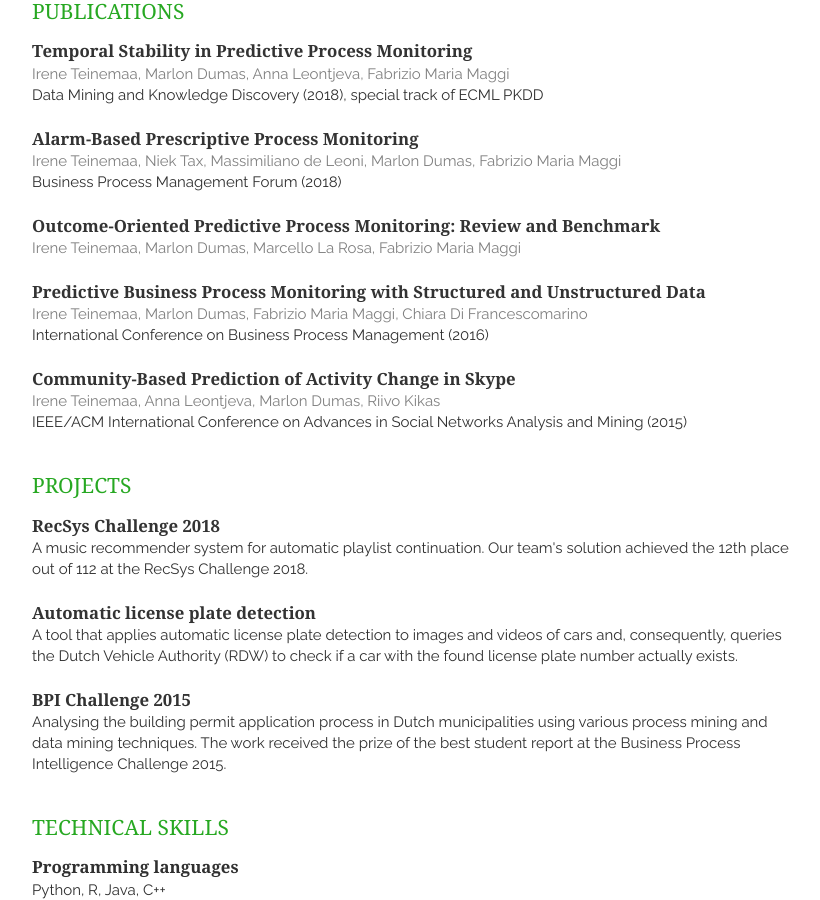
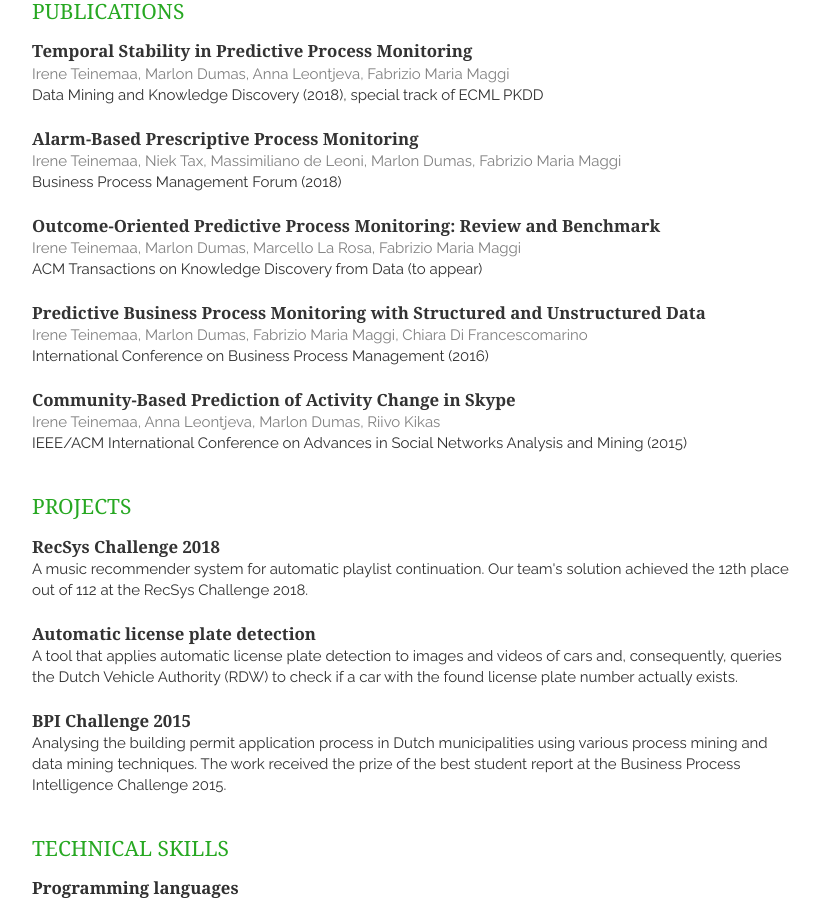
Before and after one commit to irhete/resume, a Jekyll site: the page built from index.html, in a window 1280 px wide and 900 px high, scrolled down 1022 px. Shown: the whole window, without its empty margins (328-1148 px from the left). Built offline with Jekyll 4.4.1, drawn with Linux system fonts in a browser that asks for light colours; nearby versions of some CDN libraries; the list of posts is cut into pages by our own code; a style sheet for code colours, icons or effects is not loaded.

Commit message:
Updated reference

```diff
--- a/_includes/publications.html
+++ b/_includes/publications.html
@@ -25,9 +25,7 @@
             <h1><a href=https://arxiv.org/abs/1707.06766>Outcome-Oriented Predictive Process Monitoring: Review and Benchmark</a></h1>
             <span>Irene Teinemaa, Marlon Dumas, Marcello La Rosa, Fabrizio Maria Maggi</span>
         </header>
-        <p>
-
-        </p>
+        <p>ACM Transactions on Knowledge Discovery from Data (to appear)</p>
     </article>
     <article>
         <header>
```
